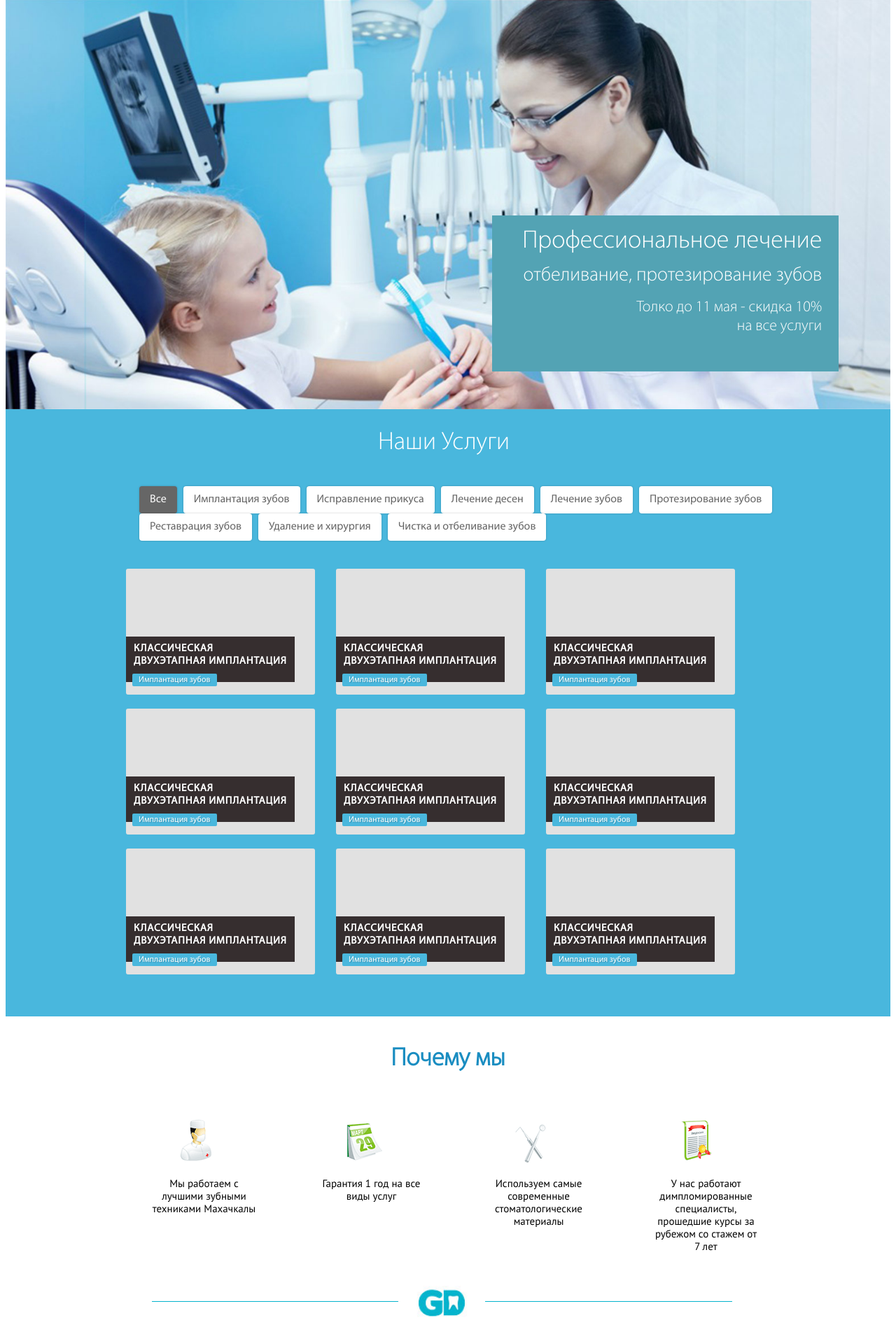
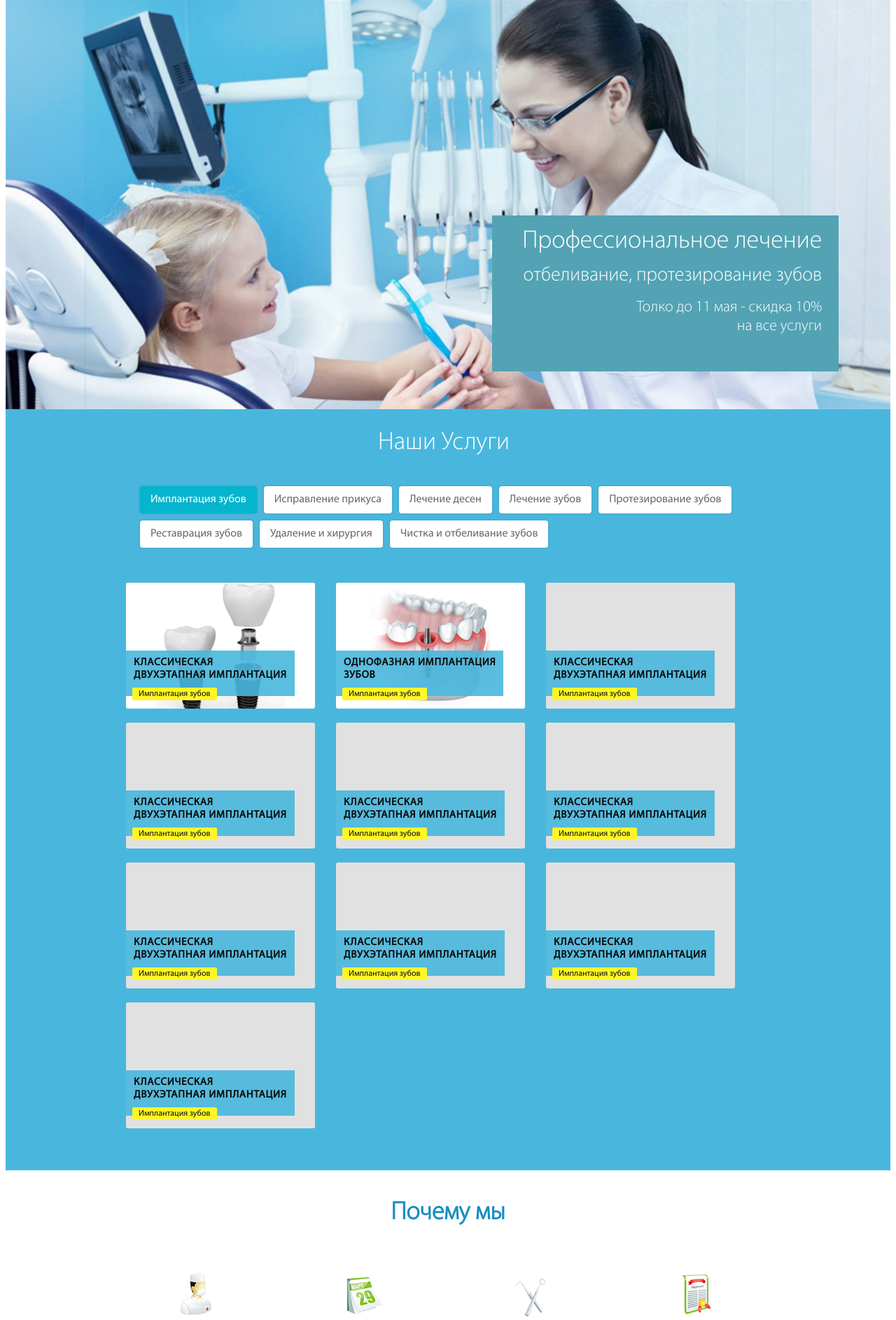
Before and after one commit to TheDonKing/gental, a PHP site: page / in a window 1280 px wide. Shown: the part 193-2080 px from the top of the page at 70% size. Run offline with PHP 8.4, Linux system fonts and the light colour scheme; some libraries are stand-ins or nearby versions.

Commit message:
Добавление фото исправление стилей для фильтра

```diff
--- a/index.html
+++ b/index.html
@@ -55,8 +55,8 @@
             <section id="works">
 
                 <ul id="filter" class="clearfix">
-                    <li><a href="" class="current btn" data-filter="*">Все</a></li>
-                    <li><a href="" class="btn" data-filter=".implants">Имплантация зубов</a></li>
+                    <!-- <li><a href="" class="current btn" data-filter="*">Все</a></li>-->
+                    <li><a href="" class="current btn" data-filter=".implants">Имплантация зубов</a></li>
                     <li><a href="" class="btn" data-filter=".bite">Исправление прикуса</a></li>
                     <li><a href="" class="btn" data-filter=".gum_treatment">Лечение десен</a></li>
                     <li><a href="" class="btn" data-filter=".dental_treatment">Лечение зубов</a></li>
@@ -68,7 +68,37 @@
 
                 <div class="works clearfix portfolio-list sort-destination">
 
-                    <article class="work portfolio span3 isotope-item">
+                    <article class="work implants span3 isotope-item">
+                        <div>
+                            <a href="#" class="thumb-info">
+                                <img alt="" src="static/img/projects/implants/1.jpg">
+										<span class="thumb-info-title">
+											<span class="thumb-info-inner">Классическая <br/>двухэтапная имплантация</span>
+											<span class="thumb-info-type">Имплантация зубов</span>
+										</span>
+										<span class="thumb-info-action">
+											<span title="Universal" href="#" class="thumb-info-action-icon"><i class="fa fa-link"></i></span>
+										</span>
+                            </a>
+                        </div>
+                    </article>
+
+                    <article class="span3 work implants isotope-item">
+                        <div>
+                            <a href="#" class="thumb-info">
+                                <img alt="" src="static/img/projects/implants/2.jpg">
+										<span class="thumb-info-title">
+											<span class="thumb-info-inner">Однофазная имплантация<br/>зубов</span>
+											<span class="thumb-info-type">Имплантация зубов</span>
+										</span>
+										<span class="thumb-info-action">
+											<span title="Universal" href="#" class="thumb-info-action-icon"><i class="fa fa-link"></i></span>
+										</span>
+                            </a>
+                        </div>
+                    </article>
+
+                    <article class="span3 work implants isotope-item">
                         <div>
                             <a href="#" class="thumb-info">
                                 <img alt="" src="static/img/projects/project.jpg">
@@ -83,7 +113,7 @@
                         </div>
                     </article>
 
-                    <article class="span3 work cutaway isotope-item">
+                    <article class="span3 work bite isotope-item">
                         <div>
                             <a href="#" class="thumb-info">
                                 <img alt="" src="static/img/projects/project.jpg">
@@ -98,7 +128,7 @@
                         </div>
                     </article>
 
-                    <article class="span3 work corporative isotope-item">
+                    <article class="span3 work implants isotope-item">
                         <div>
                             <a href="#" class="thumb-info">
                                 <img alt="" src="static/img/projects/project.jpg">
@@ -113,7 +143,7 @@
                         </div>
                     </article>
 
-                    <article class="span3 work portfolio isotope-item">
+                    <article class="work span3 implants isotope-item">
                         <div>
                             <a href="#" class="thumb-info">
                                 <img alt="" src="static/img/projects/project.jpg">
@@ -128,7 +158,7 @@
                         </div>
                     </article>
 
-                    <article class="span3 work cutaway isotope-item">
+                    <article class="work span3 bite isotope-item">
                         <div>
                             <a href="#" class="thumb-info">
                                 <img alt="" src="static/img/projects/project.jpg">
@@ -143,7 +173,7 @@
                         </div>
                     </article>
 
-                    <article class="work span3 corporative isotope-item">
+                    <article class="work span3 bite isotope-item">
                         <div>
                             <a href="#" class="thumb-info">
                                 <img alt="" src="static/img/projects/project.jpg">
@@ -158,7 +188,7 @@
                         </div>
                     </article>
 
-                    <article class="work span3 portfolio isotope-item">
+                    <article class="work span3 bite isotope-item">
                         <div>
                             <a href="#" class="thumb-info">
                                 <img alt="" src="static/img/projects/project.jpg">
@@ -172,23 +202,7 @@
                             </a>
                         </div>
                     </article>
-
-                    <article class="work span3 corporative isotope-item">
-                        <div>
-                            <a href="#" class="thumb-info">
-                                <img alt="" src="static/img/projects/project.jpg">
-										<span class="thumb-info-title">
-											<span class="thumb-info-inner">Классическая <br/>двухэтапная имплантация</span>
-											<span class="thumb-info-type">Имплантация зубов</span>
-										</span>
-										<span class="thumb-info-action">
-											<span title="Universal" href="#" class="thumb-info-action-icon"><i class="fa fa-link"></i></span>
-										</span>
-                            </a>
-                        </div>
-                    </article>
-
-                    <article class="work span3 cutaway isotope-item">
+                    <article class="work span3 implants  isotope-item">
                         <div>
                             <a href="#" class="thumb-info">
                                 <img alt="" src="static/img/projects/project.jpg">
--- a/static/css/isotop.css
+++ b/static/css/isotop.css
@@ -72,7 +72,8 @@
     display: block;
     float: left;
     list-style: none;
-    margin-left: 9px;
+    margin-left:10px;
+    margin-bottom: 10px;
 }
  ul.clearfix {
     float: none;
@@ -86,13 +87,14 @@
     display: block;
     color: #666;
     text-decoration: dotted;
-    transition: all 0.9s ease;
+    transition: all 0.5s ease;
     font: 16px MyriadPro-Regular, sans-serif;
 }
 #filter li a:hover,
 #filter li a.current {
-    background: #666;
+    background: #05b4cd;
     color: #fff;
+    text-decoration: solid;
 
 
 
@@ -170,10 +172,10 @@
     top: -4px;
 }
 a.thumb-info:hover span.thumb-info-title {
-    background: #000000 none repeat scroll 0 0;
+    background: #fff none repeat scroll 0 0;
 }
 a.thumb-info span.thumb-info-action {
-    background: rgba(36, 27, 28, 0.9) none repeat scroll 0 0;
+    background: rgba(73, 183, 221, 0.9) none repeat scroll 0 0;
     bottom: 0;
     color: #ffffff;
     height: 100%;
@@ -189,24 +191,26 @@
     display: block;
     transition: all 0.3s ease 0s;
     white-space: nowrap;
+
 }
 a.thumb-info span.thumb-info-title {
-    background: rgba(36, 27, 28, 0.9) none repeat scroll 0 0;
+    background: rgba(73,183,221, 0.9) none repeat scroll 0 0;
     bottom: 10%;
-    color: #ffffff;
+    color: #0b0b0b;
     font-size:15px;
     font-weight: 700;
     left: 0;
     letter-spacing: 0.8px;
     padding: 9px 11px;
     position: absolute;
-    text-shadow: 1px 1px 1px rgba(0, 0, 0, 0.2);
+
     text-transform: uppercase;
     transition: all 0.3s ease 0s;
     z-index: 1;
 }
+
 a.thumb-info span.thumb-info-type {
-    background-color: #49b7dd;
+    background-color: #fff626;
     border-radius: 2px;
     display: inline-block;
     float: left;
```
Also changed, not shown: static/img/projects/implants/1.jpg (added), static/img/projects/implants/2.jpg (added), static/img/projects/project-1.jpg (deleted), static/img/projects/project-2.jpg (deleted), static/img/projects/project-3.jpg (deleted), static/img/projects/project-4.jpg (deleted), static/img/projects/project-5.jpg (deleted), static/img/projects/project-home-1.jpg (deleted), static/img/projects/project-home-2.jpg (deleted), static/img/projects/project-home-3.jpg (deleted), static/img/projects/project-thumb.jpg (deleted).
